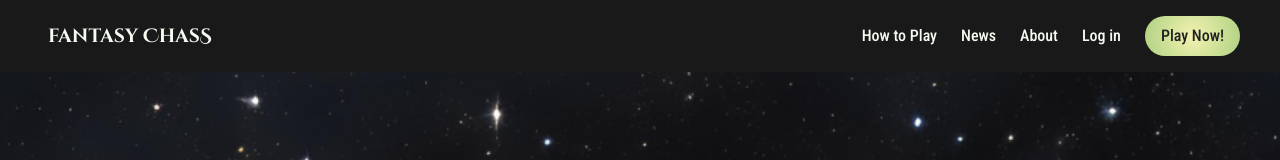
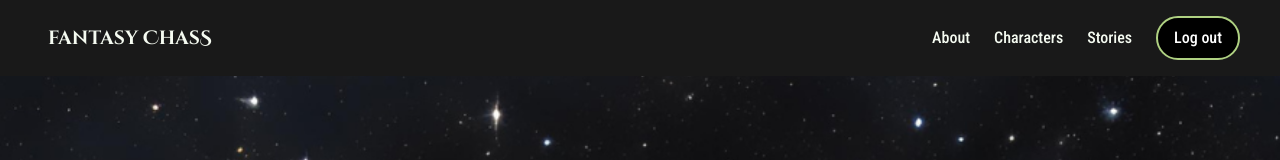
Before and after one commit to f-eighty7/ChasChallenger, a React (Vite) app: page / in a window 1280 px wide. Shown: the top 160 px of the page. Built offline with nearby package versions, Linux system fonts and the light colour scheme.

Commit message:
add log out button

```diff
--- a/src/components/ButtonOne.jsx
+++ b/src/components/ButtonOne.jsx
@@ -1,22 +1,19 @@
 import React from "react";
 
-function ButtonOne({ buttonText, bgColor, hoverBgColor, textColor, buttonType, paddingClass, marginClass }) {
-    // Define as classes padrão
-    const background = bgColor || "bg-radial-gradient from-custom-yellow to-custom-green";
-    const hoverBackground = hoverBgColor || "hover:bg-radial-gradient";
-    const text = textColor || "text-gray-900";
-    const buttonTxt = buttonText || 'add buttonText';
-    const type = buttonType || 'button';
-    const padding = paddingClass || 'px-4 py-2';
-    const margin = marginClass || 'm-0';
+function ButtonOne({ buttonText = 'add buttonText', secondary, buttonType = 'button', paddingClass = 'px-4 py-2', marginClass = 'm-0' }) {
+    const primaryClasses = "bg-radial-gradient from-custom-yellow to-custom-green text-gray-900 hover:bg-radial-gradient";
+    const secondaryClasses = "bg-black text-white border-2 border-custom-green";
+
+
+    const buttonClasses = secondary ? secondaryClasses : primaryClasses;
 
     return (
-        <div className={margin}>
+        <div className={marginClass}>
             <button
-                type={type}
-                className={`${background} ${hoverBackground} ${text} ${padding} border-0 transition-all duration-300 ease-in-out transform rounded-full hover:scale-105 hover:shadow-lg hover:brightness-125 active:brightness-100`}
+                type={buttonType}
+                className={`${buttonClasses} ${paddingClass} border-0 transition-all duration-300 ease-in-out transform rounded-full hover:scale-105 hover:shadow-lg hover:brightness-125 active:brightness-100`}
             >
-                {buttonTxt}
+                {buttonText}
             </button>
         </div>
     );
--- a/src/components/Navbar.jsx
+++ b/src/components/Navbar.jsx
@@ -42,10 +42,10 @@ function LoggedInNav({ handleItemClicked, activeItem, menuOpen }) {
 					className={`${activeItem === "stories" ? style["active"] : ""}`}>
 					Stories
 				</NavLink>
-			</li>
+            </li>
 			<li>
-				<Link to={"/stories"}>
-					<ButtonOne buttonText={"Play Now!"} />
+                <Link to={"/"}>
+                    <ButtonOne buttonText={"Log out"} secondary/>
 				</Link>
 			</li>
 		</ul>
@@ -63,14 +63,14 @@ function LoggedOutNav({ handleItemClicked, activeItem, menuOpen }) {
 					How to Play
 				</NavLink>
 			</li>
-			 <li>
+			 {/* <li>
 				<NavLink
 					to={"/"}
 					onClick={() => handleItemClicked("news")}
 					className={`${activeItem === "news" ? style["active"] : ""}`}>
 					News
 				</NavLink>
-			</li>
+			</li> */}
 			<li>
 				<NavLink
 					to={"/about"}
--- a/src/layouts/RootLayout.tsx
+++ b/src/layouts/RootLayout.tsx
@@ -5,7 +5,7 @@ import Navbar from "../components/Navbar"
 export const RootLayout = () => {
   return (
     <>
-      <Navbar isLoggedIn={false}/>
+      <Navbar isLoggedIn={true}/>
       <Outlet />
     </>
   );
--- a/src/main.tsx
+++ b/src/main.tsx
@@ -19,10 +19,7 @@ import { AuthProvider} from "./context/AuthContext.jsx"
 import { AboutRoute } from "./routes/AboutRoute.tsx";
 import { HowToPlay } from "./routes/HowToPlayRoute.tsx";
 
-// const privateRouter = createBrowserRouter([
-//   {
-//   }
-// ])
+
 
 const router = createBrowserRouter
 ([
```
